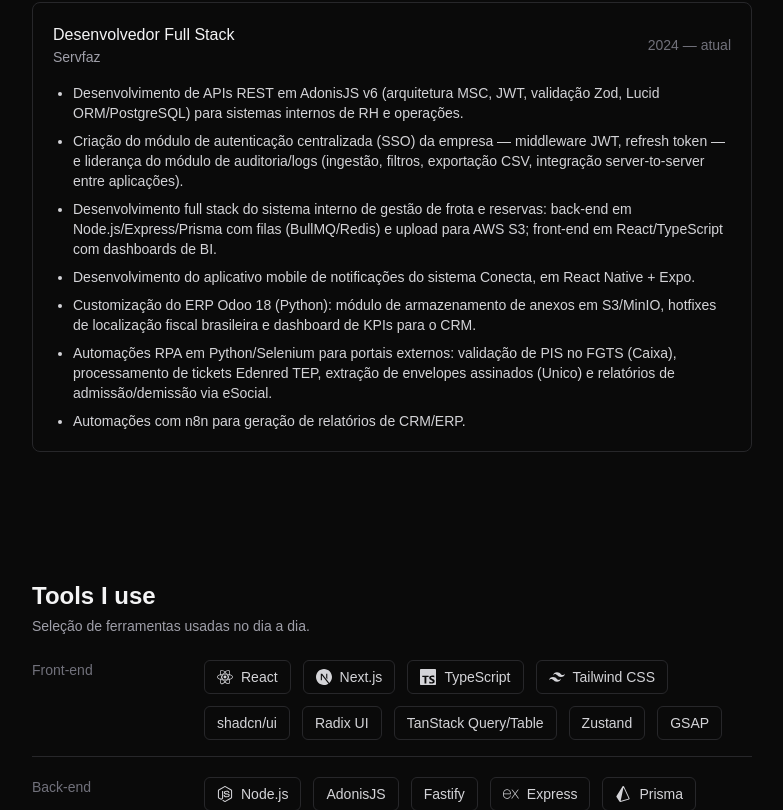
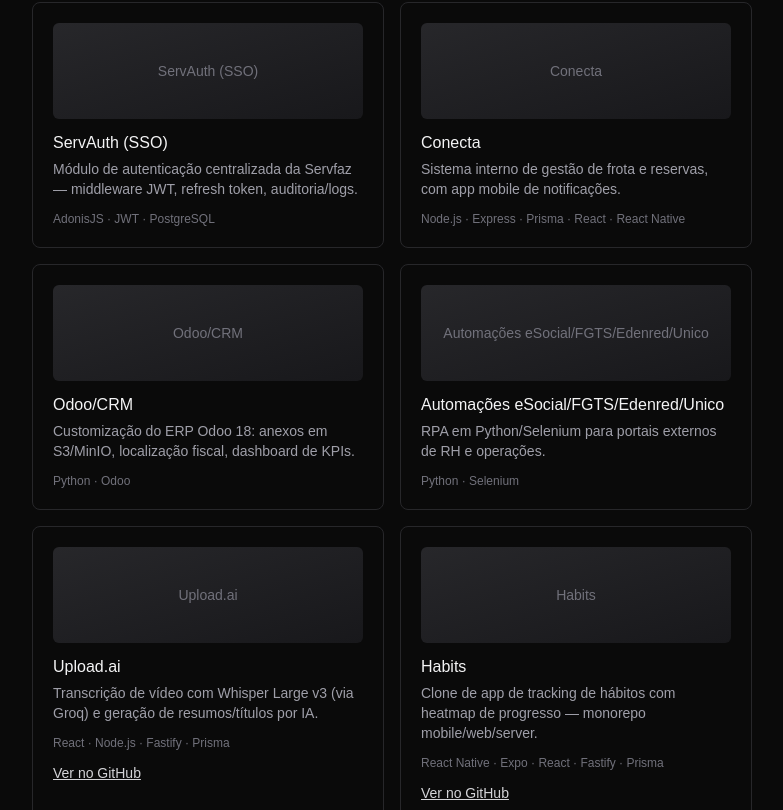
Before and after one commit to dev2Pedro/portfolio, a Next.js app: page / in a window 1280 px wide. Shown: the part 530-1340 px from the top of the page, without its empty margins (248-1031 px from the left). Built offline with nearby package versions, Linux system fonts and the light colour scheme.

Commit message:
feat: secao work and projects do portfolio

```diff
--- a/app/page.tsx
+++ b/app/page.tsx
@@ -1,4 +1,5 @@
 import Header from '@/components/header'
+import Projects from '@/components/projects'
 import Experience from '@/components/experience'
 import Tools from '@/components/tools'
 
@@ -6,6 +7,7 @@
   return (
     <main className="min-h-screen bg-[#0a0a0a]">
       <Header />
+      <Projects />
       <Experience />
       <Tools />
     </main>
--- /dev/null
+++ b/components/projects.tsx
@@ -0,0 +1,37 @@
+import Link from 'next/link'
+import { projects } from '@/data/content'
+
+export default function Projects() {
+  return (
+    <section className="mx-auto max-w-3xl px-6 py-16">
+      <h2 className="mb-6 text-2xl font-semibold text-zinc-100">
+        Work and projects
+      </h2>
+      <div className="grid gap-4 sm:grid-cols-2">
+        {projects.map((project) => (
+          <div
+            key={project.name}
+            className="rounded-lg border border-zinc-800 p-5"
+          >
+            <div className="mb-3 flex h-24 items-center justify-center rounded-md bg-gradient-to-br from-zinc-800 to-zinc-900 text-sm text-zinc-500">
+              {project.name}
+            </div>
+            <p className="font-medium text-zinc-100">{project.name}</p>
+            <p className="mt-1 text-sm text-zinc-400">{project.description}</p>
+            <p className="mt-3 text-xs text-zinc-500">
+              {project.stack.join(' · ')}
+            </p>
+            {project.url && !project.internal && (
+              <Link
+                href={project.url}
+                className="mt-3 inline-block text-sm text-zinc-300 underline"
+              >
+                Ver no GitHub
+              </Link>
+            )}
+          </div>
+        ))}
+      </div>
+    </section>
+  )
+}
```
